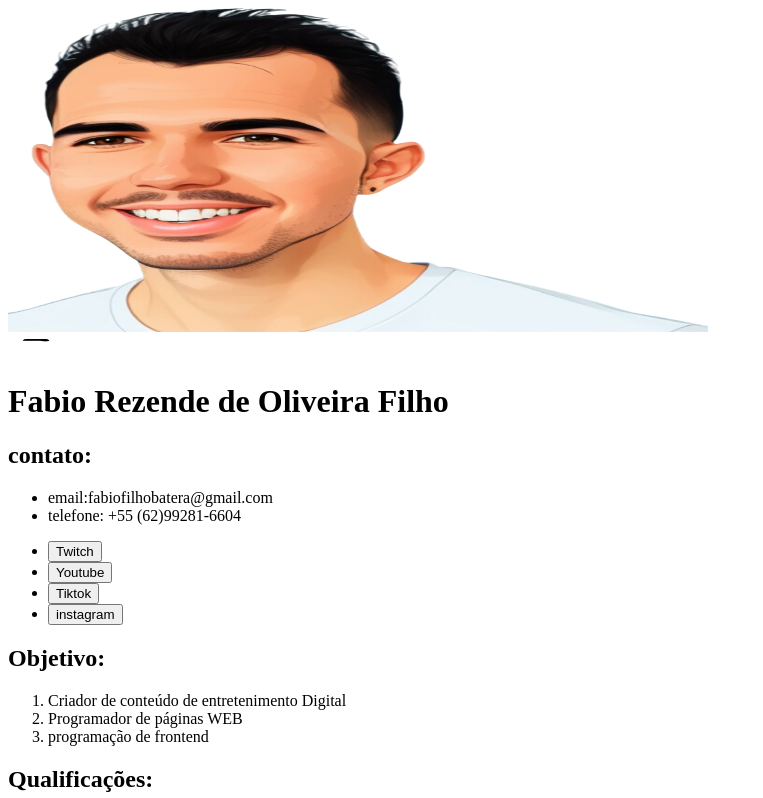
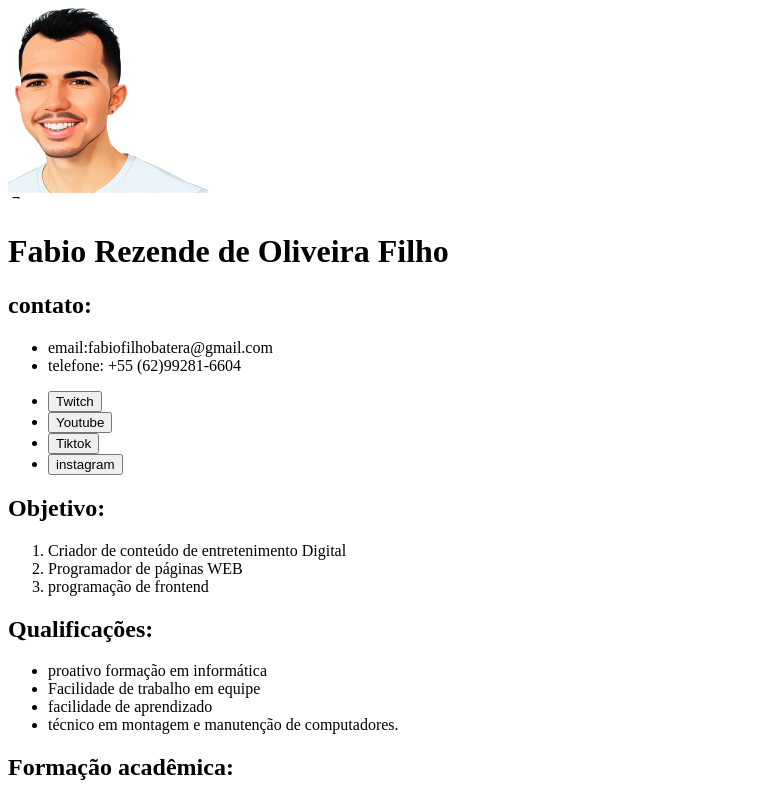
Before and after one commit to fabioofilhoo/curriculo, a plain HTML site: page index.html in a window 1280 px wide. Shown: the top 798 px of the page, without its empty margins (0-763 px from the left). Drawn offline with Linux system fonts and the light colour scheme.

Commit message:
comitt diminuicao da foto

```diff
--- a/index.html
+++ b/index.html
@@ -7,7 +7,7 @@
     </head>
 
     <body>
-        <img src="fiu.png" height="350px" width="700px" alt="Foto de Fabio Filho">
+        <img src="fiu.png" height="200px" width="200px" alt="Foto de Fabio Filho">
         <h1>Fabio Rezende de Oliveira Filho</h1>
 
             <h2>contato: </h2>
```
